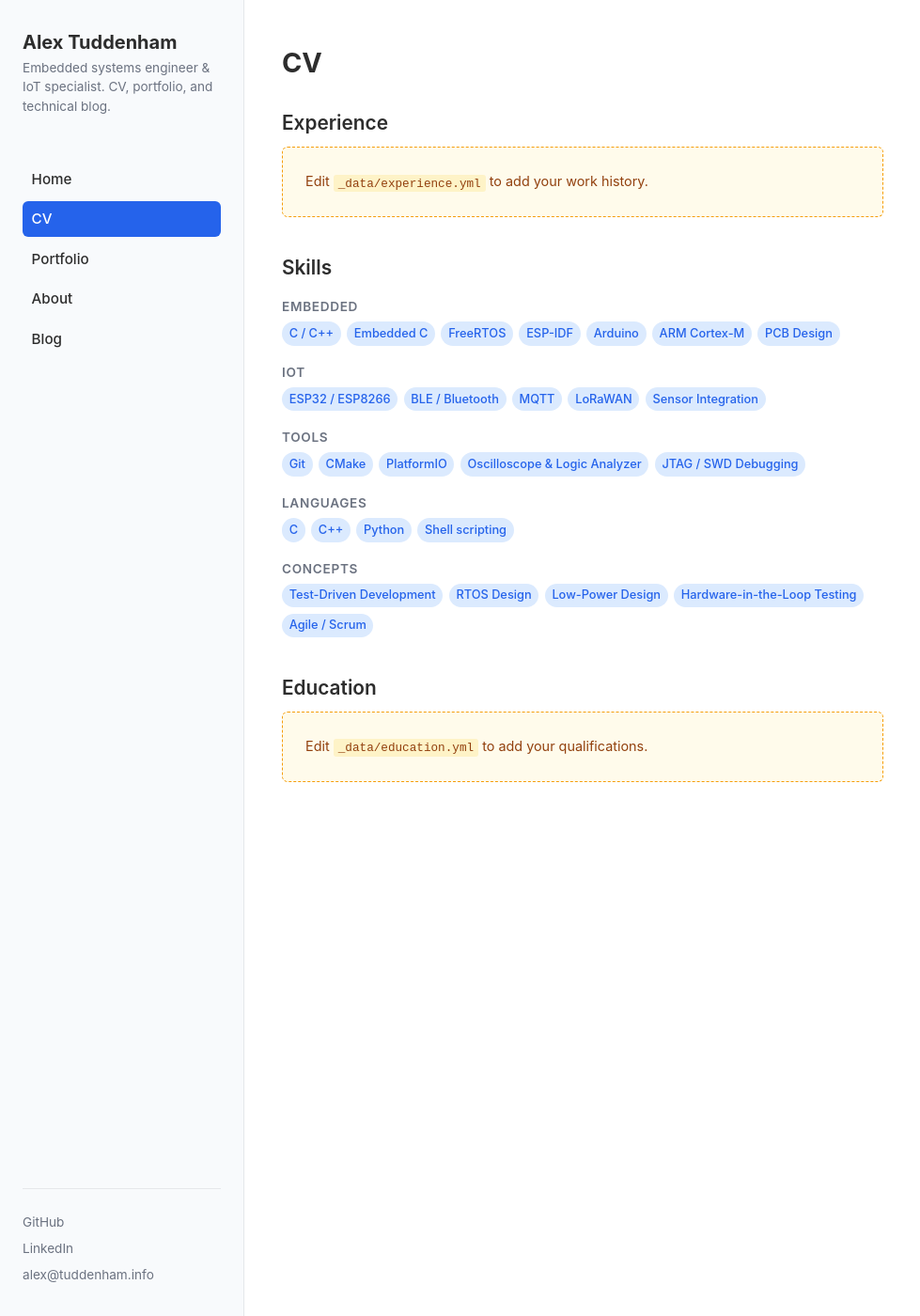
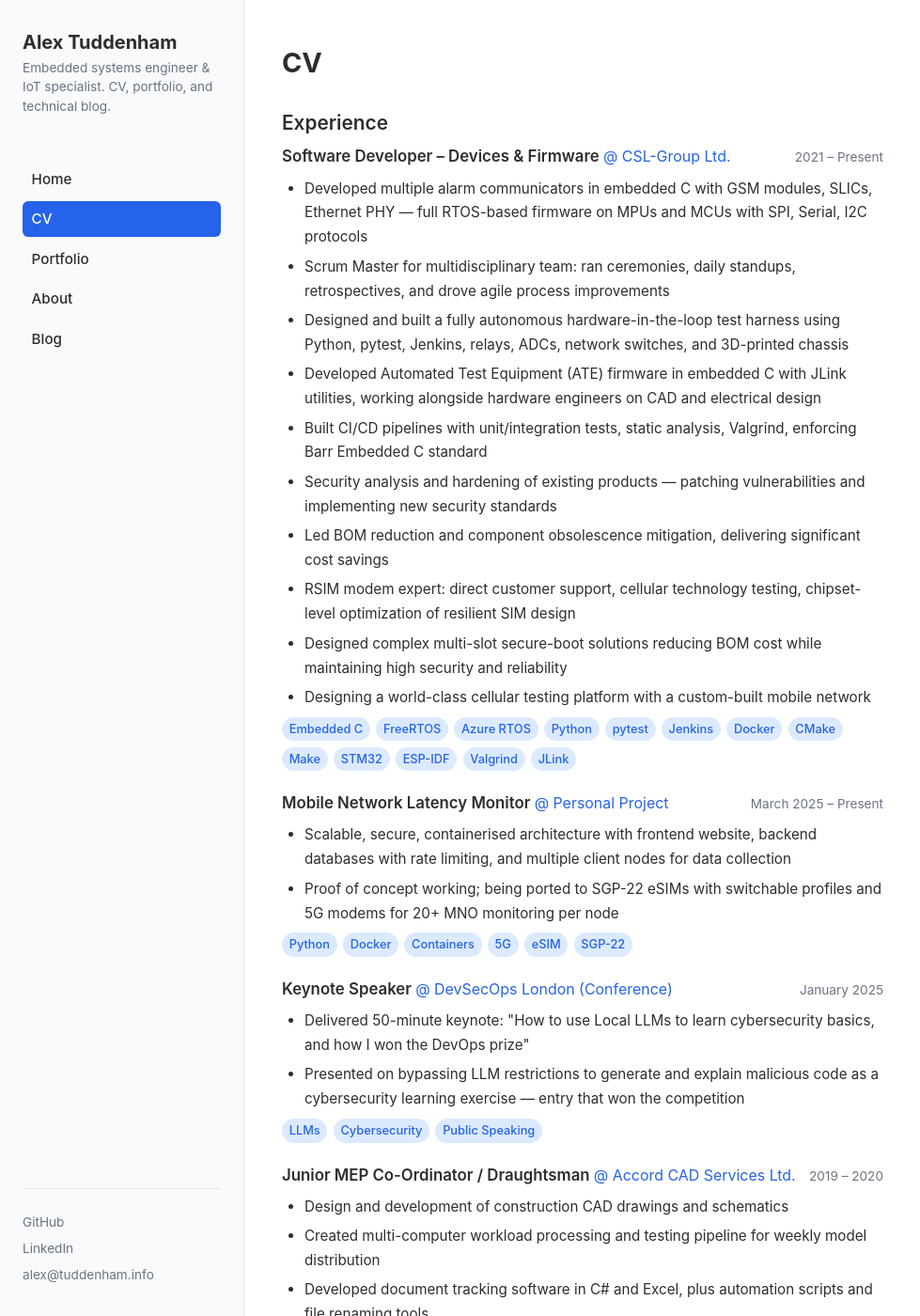
Before and after one commit to AlexsCode/AlexsCode.github.io, a Jekyll site: the page built from cv.md, in a window 1280 px wide and 1400 px high. Shown: the whole window at 94% size, without its empty margins (0-979 px from the left). Built offline with Jekyll 4.4.1, drawn with Linux system fonts in a browser that asks for light colours; some of the changed text lies outside the part shown.

Commit message:
Populate from CV: experience, education, skills, social links
- 6 work roles from CSL-Group, personal projects, conferences, and prior roles
- Education: Newcastle University BEng + St Aidan's
- Skills expanded: languages, RTOS, hardware, testing/CI, protocols, soft skills
- LinkedIn, phone added to social
- Updated about page with real bio
- Fixed skill category formatting (underscore → space)

```diff
--- a/_data/education.yml
+++ b/_data/education.yml
@@ -1,12 +1,11 @@
-# Education & certifications
+# Education & qualifications
 
-- institution: ""
-  qualification: ""
-  period: ""
-  details: ""
+- institution: "Newcastle University"
+  qualification: "BEng Electrical and Electronic Engineering"
+  period: "2014 – 2019"
+  details: "Key modules: C Programming (80%), Telecommunications Networks, Real Time & Embedded Systems, Design & Test of Digital Systems, Computer Systems & Microprocessors"
 
-# Example:
-# - institution: "University of..."
-#   qualification: "BSc Computer Science"
-#   period: "2015 – 2019"
-#   details: "First Class Honours. Dissertation on real-time embedded systems."
+- institution: "St Aidan's High School, Harrogate"
+  qualification: "A Levels: Maths (B), Physics (B), Engineering (B)"
+  period: "2007 – 2014"
+  details: "AS Level: Economics (B). GCSE: 11 High Passes including ICT and Engineering."
--- a/_data/experience.yml
+++ b/_data/experience.yml
@@ -1,22 +1,66 @@
-# Work experience — add your roles below
-# Delete or comment out entries you don't need
+# Work experience — populated from A.Tuddenham CV 2025
 
-- company: ""
-  role: ""
-  period: ""
+- company: "CSL-Group Ltd."
+  role: "Software Developer – Devices & Firmware"
+  period: "2021 – Present"
   location: ""
   highlights:
-    - ""
-    - ""
-  tech: []
+    - "Developed multiple alarm communicators in embedded C with GSM modules, SLICs, Ethernet PHY — full RTOS-based firmware on MPUs and MCUs with SPI, Serial, I2C protocols"
+    - "Scrum Master for multidisciplinary team: ran ceremonies, daily standups, retrospectives, and drove agile process improvements"
+    - "Designed and built a fully autonomous hardware-in-the-loop test harness using Python, pytest, Jenkins, relays, ADCs, network switches, and 3D-printed chassis"
+    - "Developed Automated Test Equipment (ATE) firmware in embedded C with JLink utilities, working alongside hardware engineers on CAD and electrical design"
+    - "Built CI/CD pipelines with unit/integration tests, static analysis, Valgrind, enforcing Barr Embedded C standard"
+    - "Security analysis and hardening of existing products — patching vulnerabilities and implementing new security standards"
+    - "Led BOM reduction and component obsolescence mitigation, delivering significant cost savings"
+    - "RSIM modem expert: direct customer support, cellular technology testing, chipset-level optimization of resilient SIM design"
+    - "Designed complex multi-slot secure-boot solutions reducing BOM cost while maintaining high security and reliability"
+    - "Designing a world-class cellular testing platform with a custom-built mobile network"
+  tech: ["Embedded C", "FreeRTOS", "Azure RTOS", "Python", "pytest", "Jenkins", "Docker", "CMake", "Make", "STM32", "ESP-IDF", "Valgrind", "JLink"]
 
-# Example (uncomment and fill):
-# - company: "IoTaaP"
-#   role: "Embedded Systems Engineer"
-#   period: "2020 – Present"
-#   location: "London, UK"
-#   highlights:
-#     - "Developed ESP32-based IoT sensor platform deployed across 50+ sites"
-#     - "Designed custom PCB layouts and firmware for low-power BLE devices"
-#     - "Led migration from Arduino framework to ESP-IDF for production firmware"
-#   tech: ["C", "C++", "ESP-IDF", "FreeRTOS", "PCB Design"]
+- company: "Personal Project"
+  role: "Mobile Network Latency Monitor"
+  period: "March 2025 – Present"
+  location: ""
+  highlights:
+    - "Scalable, secure, containerised architecture with frontend website, backend databases with rate limiting, and multiple client nodes for data collection"
+    - "Proof of concept working; being ported to SGP-22 eSIMs with switchable profiles and 5G modems for 20+ MNO monitoring per node"
+  tech: ["Python", "Docker", "Containers", "5G", "eSIM", "SGP-22"]
+
+- company: "DevSecOps London (Conference)"
+  role: "Keynote Speaker"
+  period: "January 2025"
+  location: ""
+  highlights:
+    - 'Delivered 50-minute keynote: "How to use Local LLMs to learn cybersecurity basics, and how I won the DevOps prize"'
+    - "Presented on bypassing LLM restrictions to generate and explain malicious code as a cybersecurity learning exercise — entry that won the competition"
+  tech: ["LLMs", "Cybersecurity", "Public Speaking"]
+
+- company: "Accord CAD Services Ltd."
+  role: "Junior MEP Co-Ordinator / Draughtsman"
+  period: "2019 – 2020"
+  location: ""
+  highlights:
+    - "Design and development of construction CAD drawings and schematics"
+    - "Created multi-computer workload processing and testing pipeline for weekly model distribution"
+    - "Developed document tracking software in C# and Excel, plus automation scripts and file renaming tools"
+    - "Client liaison, company switchboard, and internal IT support"
+  tech: ["C#", "Excel VBA", "CAD", "Automation"]
+
+- company: "GSPK Design Ltd."
+  role: "Junior Project Engineer"
+  period: "2015"
+  location: ""
+  highlights:
+    - "Developed calibration testing, test equipment, and test specifications for medical devices"
+    - "Integrated cutting-edge medical sensors into Intel's ACAT (Assistive Context-Aware Toolkit) system using DSP"
+    - "Modelled control systems with MATLAB Simulink; customer interaction on commissioned product development"
+  tech: ["MATLAB", "Simulink", "DSP", "Medical Devices"]
+
+- company: "Aurora Computers Ltd."
+  role: "Computer Technician"
+  period: "2011 – 2012"
+  location: ""
+  highlights:
+    - "Hardware and software diagnosis and repair"
+    - "Direct customer sales and service of computer accessories"
+  tech: ["Hardware Repair", "Customer Service"]
--- a/_data/skills.yml
+++ b/_data/skills.yml
@@ -1,38 +1,61 @@
 # Skills — grouped by category
-# Delete categories or skills you don't need
 
-embedded:
-  - C / C++
+languages_proficient:
   - Embedded C
+  - ANSI C
+  - Python
+
+languages_familiar:
+  - C++
+  - Rust
+  - Make
+  - Bash
+  - C#
+  - Java
+  - 68K Assembly
+  - VHDL
+  - Ansible
+
+rtos_and_frameworks:
   - FreeRTOS
+  - Azure RTOS (ThreadX)
   - ESP-IDF
-  - Arduino
-  - ARM Cortex-M
-  - PCB Design
+  - STM32 HAL
+  - MBed OS
+  - QT
 
-iot:
-  - ESP32 / ESP8266
-  - BLE / Bluetooth
+hardware:
+  - ARM Cortex-M (STM32F0, STM32H7)
+  - Tensilica Xtensa LX6 (ESP32, ESP8266)
+  - ARM9 (Atmel SAM9)
+  - GSM / Cellular Modules
+  - SLIC, Ethernet PHY
+
+testing_and_ci:
+  - C Unity
+  - pytest
+  - pytest-bdd
+  - Jenkins
+  - Docker
+  - Valgrind
+  - Static Analysis
+
+protocols:
+  - SPI
+  - I2C
+  - Serial / UART
   - MQTT
-  - LoRaWAN
-  - Sensor Integration
 
-tools:
-  - Git
-  - CMake
-  - PlatformIO
-  - Oscilloscope & Logic Analyzer
-  - JTAG / SWD Debugging
+platforms:
+  - Linux
+  - Bare Metal
+  - Containers
+  - Windows
 
-languages:
-  - C
-  - C++
-  - Python
-  - Shell scripting
-
-concepts:
-  - Test-Driven Development
-  - RTOS Design
-  - Low-Power Design
-  - Hardware-in-the-Loop Testing
-  - Agile / Scrum
+soft_skills:
+  - Scrum & Agile (2yr Scrum Master)
+  - Public Speaking
+  - Technical Documentation
+  - Design Flows & UML
+  - Problem Solving
+  - Team Collaboration
--- a/_data/social.yml
+++ b/_data/social.yml
@@ -1,6 +1,7 @@
-# Social links & contact — shown in footer / sidebar
+# Social links & contact
 
 github: https://github.com/AlexsCode
 email: alex@tuddenham.info
-linkedin: ""      # https://linkedin.com/in/your-handle
+linkedin: https://www.linkedin.com/in/alex-tuddenham-98230b103/
 website: https://alexscode.github.io
+phone: "+44 7762 552224"
--- a/_layouts/cv.html
+++ b/_layouts/cv.html
@@ -43,7 +43,7 @@ layout: default
     <h2>Skills</h2>
     {% for category in site.data.skills %}
     <div class="skill-category">
-      <h3>{{ category[0] | capitalize }}</h3>
+      <h3>{{ category[0] | replace: '_', ' ' | capitalize }}</h3>
       <div class="skill-tags">
         {% for skill in category[1] %}
           <span class="tech-tag">{{ skill }}</span>
--- a/about.md
+++ b/about.md
@@ -6,23 +6,24 @@ permalink: /about/
 
 # About Me
 
-*Write a few paragraphs about yourself here. What drives you? What's your story?*
+Embedded software engineer with a broad technical skillset spanning firmware, hardware, testing, and CI/CD. I build things that live at the intersection of software and physical hardware — from bare-metal MCU firmware to fully autonomous test harnesses.
+
+Currently at **CSL-Group** as a Software Developer in Devices & Firmware, where I develop RTOS-based alarm communicators, design secure-boot solutions, build CI/CD pipelines, and serve as the team's modem and cellular expert. Also the team's Scrum Master for 2 years — because good process makes good code.
+
+I'm always chasing the next hard problem and the next technique to master. TDD, Rust, LLMs, cellular protocol deep-dives — if it's challenging and under-documented, I'm interested.
 
 ---
 
 ## This Site
 
-This is a **markdown-driven** CV and portfolio site built with [Jekyll](https://jekyllrb.com/) and hosted on GitHub Pages.
+Built with [Jekyll](https://jekyllrb.com/), hosted on GitHub Pages. Every page is plain Markdown or YAML — no CMS, no database, no JavaScript framework. Just static HTML.
 
-- **CV** — populated from `_data/experience.yml`, `_data/skills.yml`, `_data/education.yml`
+- **CV** — populates from `_data/experience.yml`, `_data/skills.yml`, `_data/education.yml`
 - **Portfolio** — project pages live in `_portfolio/`
 - **Blog** — posts in `_posts/`
-
-Everything is plain Markdown. No database, no CMS, no JavaScript framework — just static HTML generated from `.md` files.
 
 ## Contact
 
 - **Email:** [alex@tuddenham.info](mailto:alex@tuddenham.info)
 - **GitHub:** [AlexsCode](https://github.com/AlexsCode)
-
-*Add LinkedIn, Twitter, or other links in `_data/social.yml`.*
+- **LinkedIn:** [alex-tuddenham](https://www.linkedin.com/in/alex-tuddenham-98230b103/)
```
